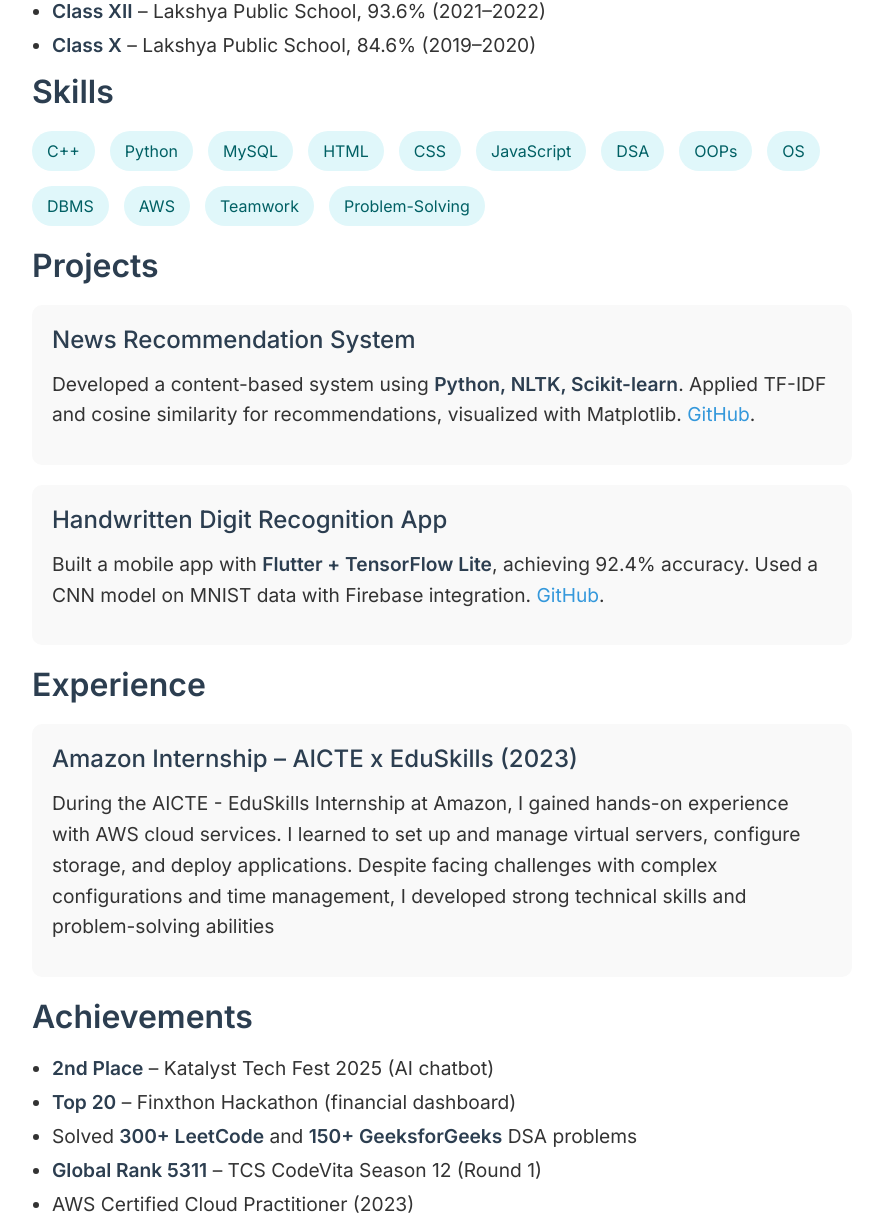
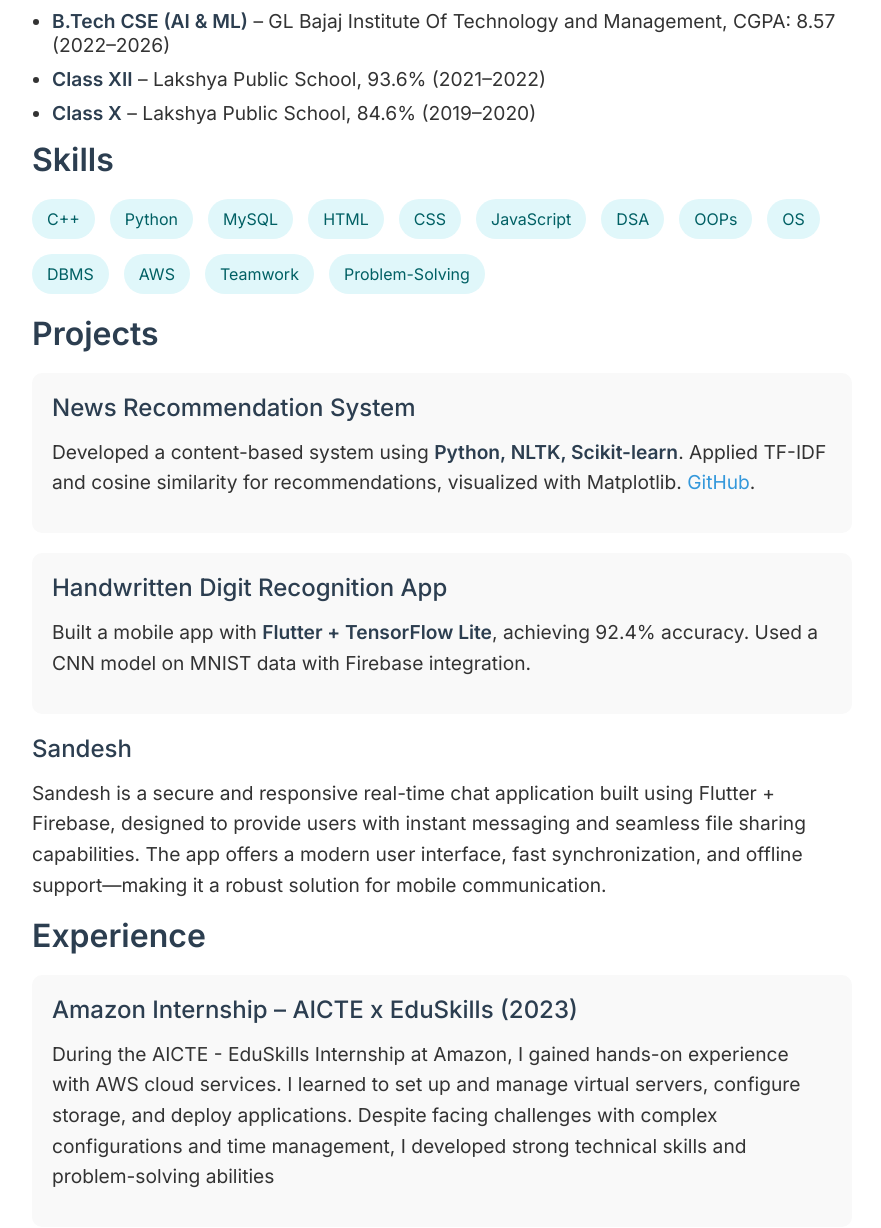
Before and after one commit to Prachi0307-creator/prachi0307-creator.github.io, a plain HTML site: page index.html in a window 1280 px wide. Shown: the part 631-1859 px from the top of the page, without its empty margins (198-1079 px from the left). Drawn offline with Linux system fonts and the light colour scheme.

Commit message:
Update index.html

```diff
--- a/index.html
+++ b/index.html
@@ -286,10 +286,9 @@
   </nav>
   <div class="container">
     <div class="header">
-      <img src="my_pic.jpg" alt="Profile Picture" />
       <h1>Prachi Bhardwaj</h1>
       <div class="contact-info">
-        <div><i class="fas fa-map-marker-alt"></i> Delhi NCR, India</div>
+        <div><i class="fas fa-map-marker-alt"></i> <a href="https://github.com/Prachi0307-creator">GitHub</a></div>
         <div><i class="fas fa-envelope"></i> <a href="mailto:prachi.bhardwaj0307@gmail.com">prachi.bhardwaj0307@gmail.com</a></div>
         <div><i class="fas fa-phone"></i> <a href="tel:+91-8527853881">+91-8527853881</a></div>
       </div>
@@ -298,14 +297,14 @@
     <div class="section" id="about">
       <h2>About Me</h2>
       <p>
-        A third-year Computer Science student passionate about using technology to address real-world challenges. Skilled in Data Structures and Algorithms, I excel at crafting scalable solutions with modern tools. My aim is to develop impactful AI and ML applications while continually improving my software development expertise. I thrive in teamwork and am dedicated to delivering innovative, performance-driven solutions.
+        Passionate and results-driven Computer Science student specializing in Artificial Intelligence and Machine Learning. Skilled in building intelligent systems using Python, TensorFlow, and Flutter, with hands-on experience developing a real-time handwritten digit recognition app and a keyword-based news recommendation engine. Strong foundation in data structures, algorithms, and core CS concepts, complemented by a track record of solving 300+ problems on LeetCode. Adept at transforming complex ideas into efficient, user-centric solutions and driven by a commitment to leveraging technology for real-world impact.
       </p>
     </div>
 
     <div class="section" id="education">
       <h2>Education</h2>
       <ul>
-        <li><span class="highlight">B.Tech CSE (AI & ML)</span> – GL Bajaj Institute, CGPA: 8.57 (2022–2026)</li>
+        <li><span class="highlight">B.Tech CSE (AI & ML)</span> – GL Bajaj Institute Of Technology and Management, CGPA: 8.57 (2022–2026)</li>
         <li><span class="highlight">Class XII</span> – Lakshya Public School, 93.6% (2021–2022)</li>
         <li><span class="highlight">Class X</span> – Lakshya Public School, 84.6% (2019–2020)</li>
       </ul>
@@ -335,13 +334,21 @@
       <div class="card">
         <h3>News Recommendation System</h3>
         <p>
-          Developed a content-based system using <span class="highlight">Python, NLTK, Scikit-learn</span>. Applied TF-IDF and cosine similarity for recommendations, visualized with Matplotlib. <a href="https://github.com/prachi/news-recommendation" target="_blank">GitHub</a>.
+          Developed a content-based system using <span class="highlight">Python, NLTK, Scikit-learn</span>. Applied TF-IDF and cosine similarity for recommendations, visualized with Matplotlib. <a href="https://github.com/Prachi0307-creator/Recommendation-System" target="_blank">GitHub</a>.
         </p>
       </div>
       <div class="card">
         <h3>Handwritten Digit Recognition App</h3>
         <p>
-          Built a mobile app with <span class="highlight">Flutter + TensorFlow Lite</span>, achieving 92.4% accuracy. Used a CNN model on MNIST data with Firebase integration. <a href="https://github.com/prachi/digit-recognizer" target="_blank">GitHub</a>.
+          Built a mobile app with <span class="highlight">Flutter + TensorFlow Lite</span>, achieving 92.4% accuracy. Used a CNN model on MNIST data with Firebase integration.
+        </p>
+      </div>
+      <div>
+        <h3>
+          Sandesh
+        </h3>
+        <p>
+          Sandesh is a secure and responsive real-time chat application built using<span class="highligh"> Flutter + Firebase</span>, designed to provide users with instant messaging and seamless file sharing capabilities. The app offers a modern user interface, fast synchronization, and offline support—making it a robust solution for mobile communication.
         </p>
       </div>
     </div>
@@ -359,7 +366,7 @@
     <div class="section" id="achievements">
       <h2>Achievements</h2>
       <ul>
-        <li><span class="highlight">2nd Place</span> – Katalyst Tech Fest 2025 (AI chatbot)</li>
+        <li><span class="highlight">1st Runner-up</span> – Katalyst Tech Fest 2025 (AI chatbot)</li>
         <li><span class="highlight">Top 20</span> – Finxthon Hackathon (financial dashboard)</li>
         <li>Solved <span class="highlight">300+ LeetCode</span> and <span class="highlight">150+ GeeksforGeeks</span> DSA problems</li>
         <li><span class="highlight">Global Rank 5311</span> – TCS CodeVita Season 12 (Round 1)</li>
@@ -380,7 +387,7 @@
 
     <div class="section" id="resume">
       <h2>Resume</h2>
-      <a href="resume.pdf" class="btn" download>Download Resume</a>
+      <a href="" class="btn" download>Download Resume</a>
     </div>
   </div>
 
```
